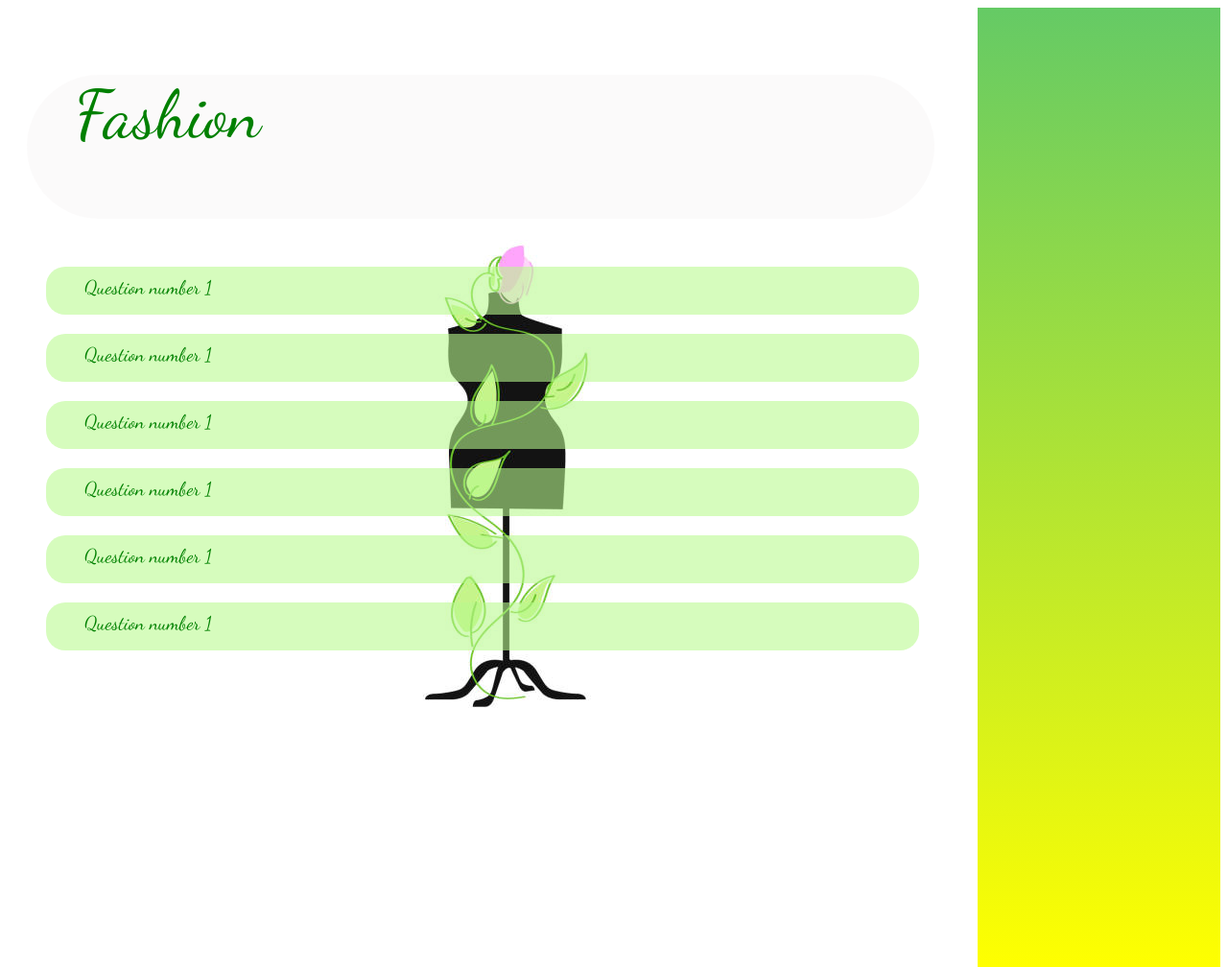
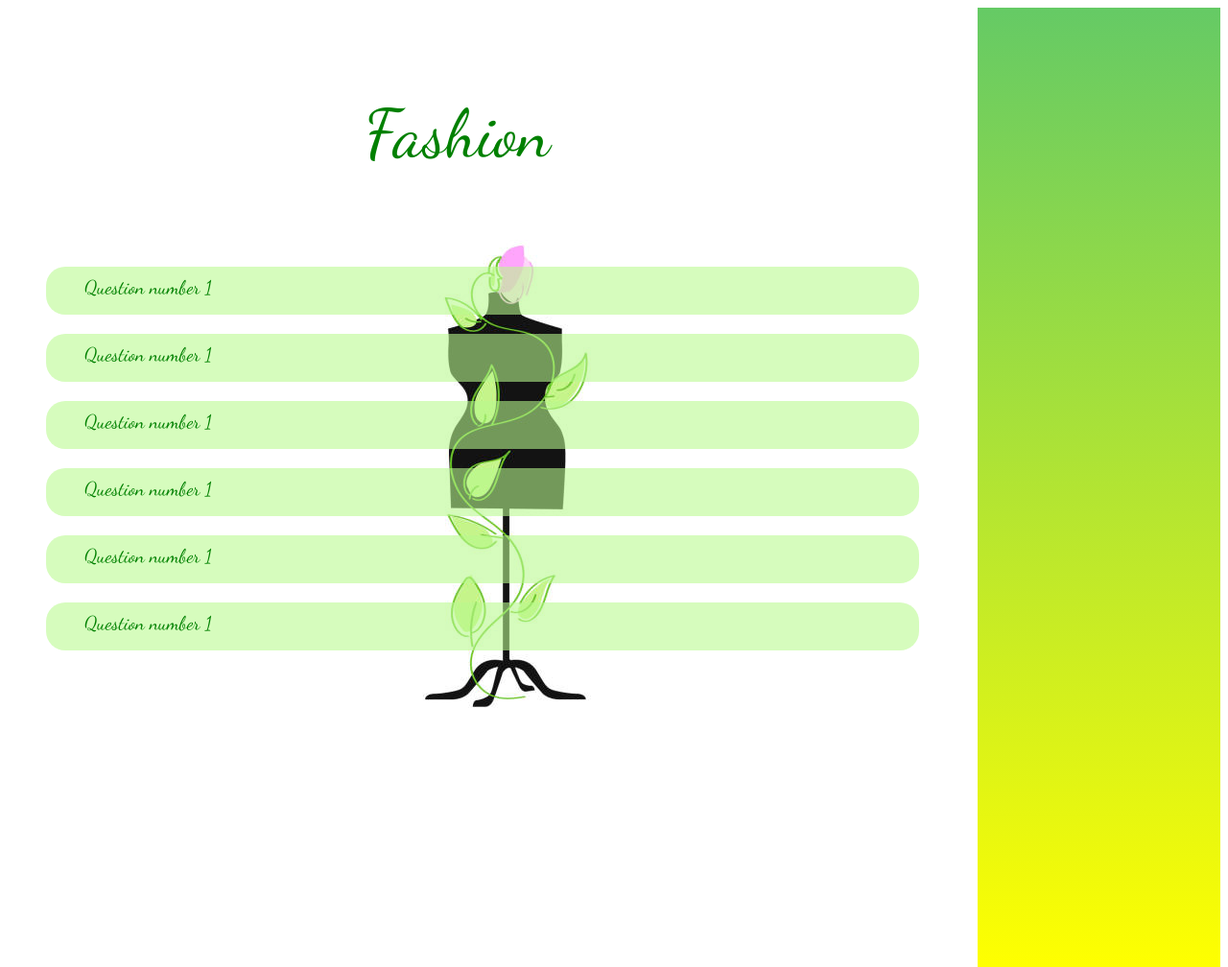
Before and after one commit to ceca22/class11, a plain HTML site: page CLIENT PROJECT/client projects/project.html in a window 1280 px wide. Shown: the top 1008 px of the page at 96% size. Drawn offline with Linux system fonts and the light colour scheme.

Commit message:
project updated

```diff
--- a/CLIENT PROJECT/client projects/project.css
+++ b/CLIENT PROJECT/client projects/project.css
@@ -19,16 +19,19 @@ header
 
 #fashionTitle
 {
-    width: 100%;
+    box-sizing: border-box;
+    width: 60%;
+
     height: 150px;
     color: green;
-    padding-left: 50px;
+    text-align: center;
+    padding: 20px;
     font-size: 70px;
     float: left;
-    background-color:rgb(241, 238, 238,0.3);
+    /* background-color:rgb(241, 238, 238,0.3); */
     border-radius: 100px;
-    margin-right: 20px;
-    margin-left:20px;
+    margin-right: 200px;
+    margin-left:200px;
 
 }
 main
```
